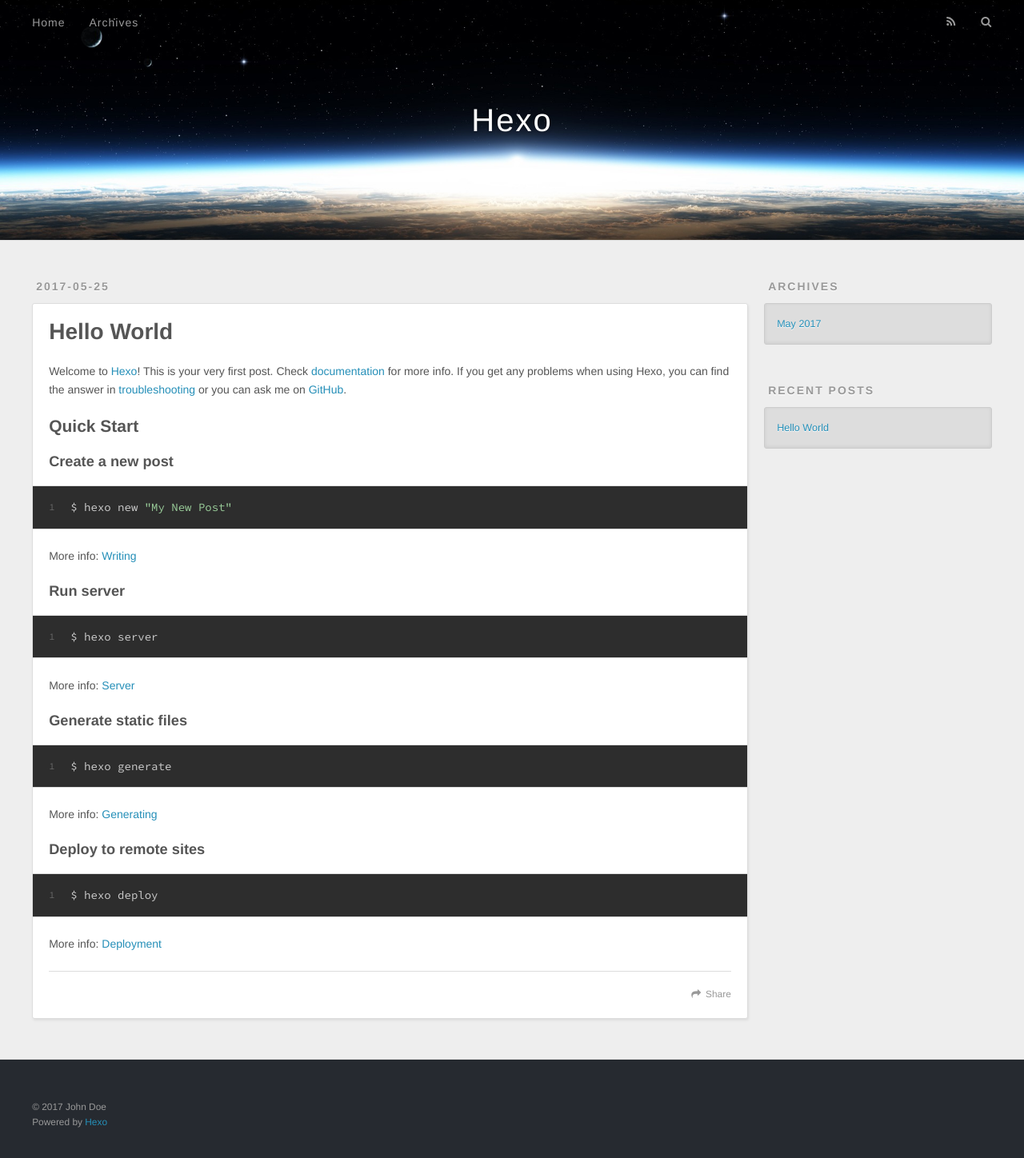
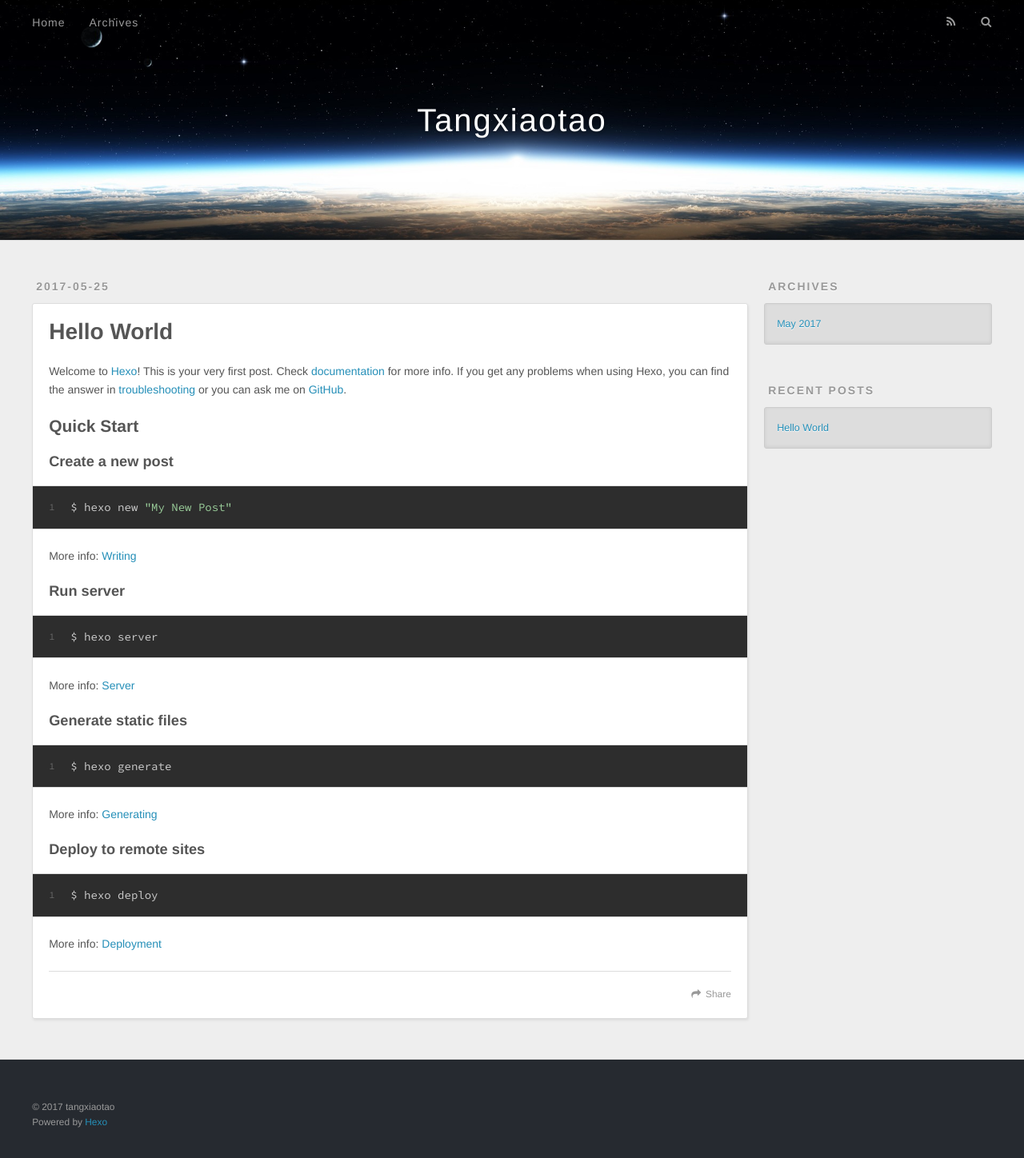
Before and after one commit to ppambler/xiaoTangtao.github.io, a plain HTML site: page index.html in a window 1280 px wide. Shown: the whole page at 80% size. Drawn offline with nearby package versions, Linux system fonts and the light colour scheme.

Commit message:
Site updated: 2017-05-25 15:26:47

```diff
--- a/index.html
+++ b/index.html
@@ -3,16 +3,16 @@
 <head>
   <meta charset="utf-8">
 
-  <title>Hexo</title>
+  <title>Tangxiaotao</title>
   <meta name="viewport" content="width=device-width, initial-scale=1, maximum-scale=1">
   <meta property="og:type" content="website">
-<meta property="og:title" content="Hexo">
+<meta property="og:title" content="Tangxiaotao">
 <meta property="og:url" content="http://yoursite.com/index.html">
-<meta property="og:site_name" content="Hexo">
+<meta property="og:site_name" content="Tangxiaotao">
 <meta name="twitter:card" content="summary">
-<meta name="twitter:title" content="Hexo">
+<meta name="twitter:title" content="Tangxiaotao">
 
-    <link rel="alternate" href="/atom.xml" title="Hexo" type="application/atom+xml">
+    <link rel="alternate" href="/atom.xml" title="Tangxiaotao" type="application/atom+xml">
 
 
     <link rel="icon" href="/favicon.png">
@@ -33,7 +33,7 @@
   <div id="header-outer" class="outer">
     <div id="header-title" class="inner">
       <h1 id="logo-wrap">
-        <a href="/" id="logo">Hexo</a>
+        <a href="/" id="logo">Tangxiaotao</a>
       </h1>
 
     </div>
@@ -96,7 +96,7 @@
 
     </div>
     <footer class="article-footer">
-      <a data-url="http://yoursite.com/2017/05/25/hello-world/" data-id="cj342onm70000cscy7f23oag0" class="article-share-link">Share</a>
+      <a data-url="http://yoursite.com/2017/05/25/hello-world/" data-id="cj343hua90000pocya1a05iav" class="article-share-link">Share</a>
 
 
     </footer>
@@ -151,7 +151,7 @@
 
   <div class="outer">
     <div id="footer-info" class="inner">
-      &copy; 2017 John Doe<br>
+      &copy; 2017 tangxiaotao<br>
       Powered by <a href="http://hexo.io/" target="_blank">Hexo</a>
     </div>
   </div>
```
Also changed, not shown: 2017/05/25/hello-world/index.html (+6 -6 lines), archives/2017/05/index.html (+7 -7 lines), archives/2017/index.html (+7 -7 lines), archives/index.html (+7 -7 lines).
